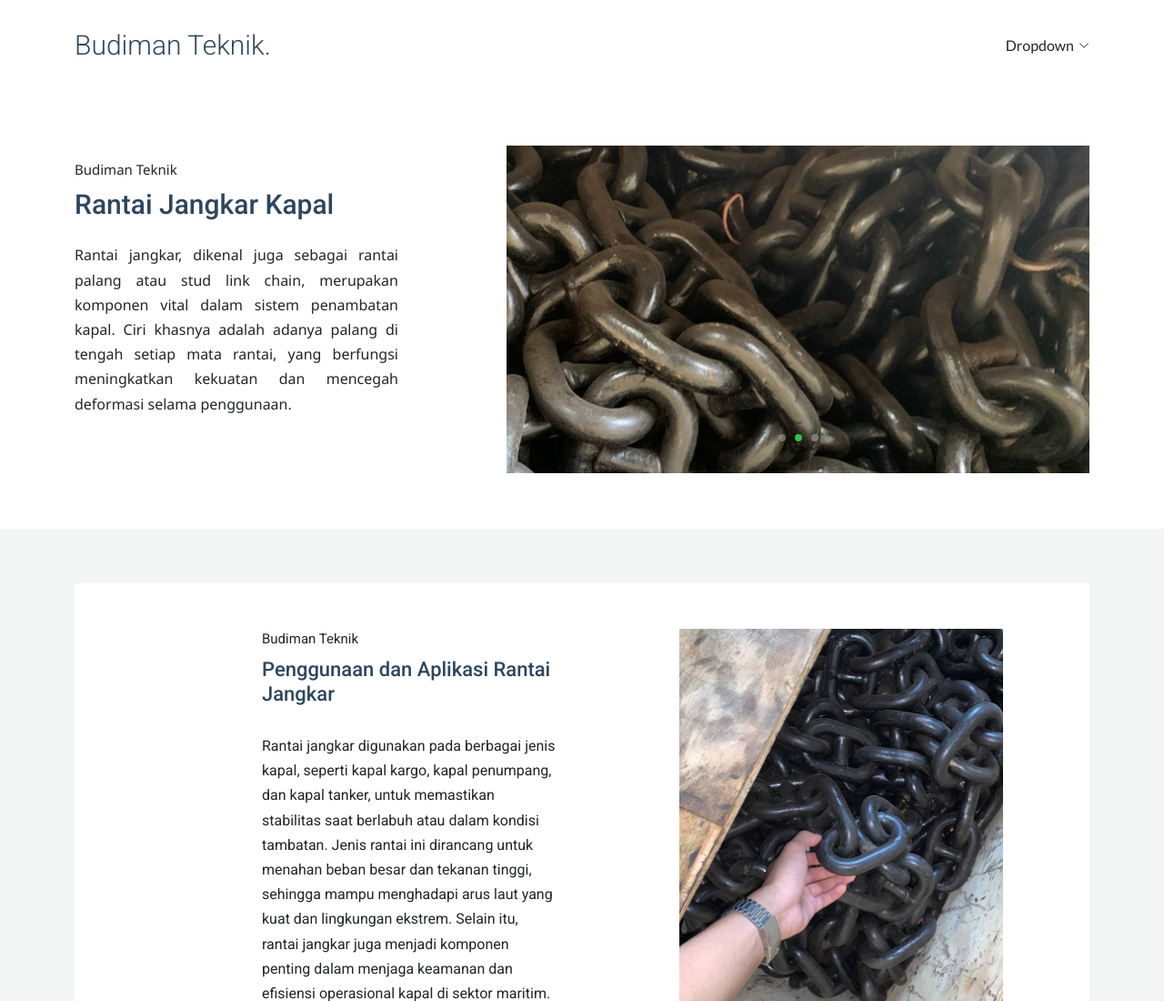
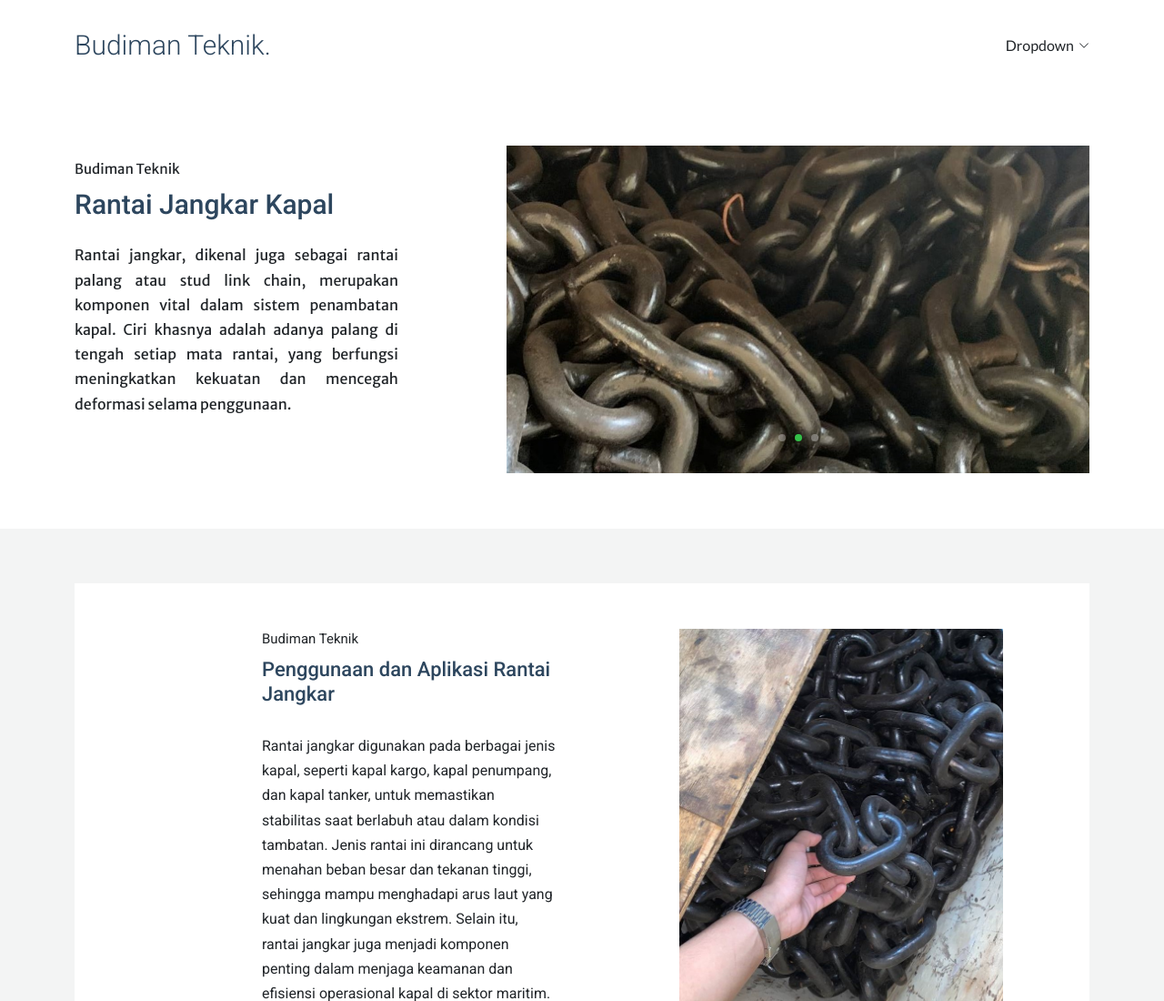
Before and after one commit to nvmaki/budimanteknik, a plain HTML site: page index.html in a window 1280 px wide. Shown: the top 1100 px of the page at 91% size. Drawn offline with Linux system fonts and the light colour scheme; a web font is replaced by a local one.

Commit message:
ganti font keempat

```diff
--- a/assets/css/main.css
+++ b/assets/css/main.css
@@ -740,7 +740,7 @@ section,
 --------------------------------------------------------------*/
 
 .about {
-   font-family: 'Noto Sans', serif !important;
+   font-family: 'Merriweather Sans', serif !important;
 }
 
 
@@ -768,7 +768,7 @@ section,
 .about p {
   line-height: 1.7;
   color: var(--default-color);
-   font-family: 'Noto Sans' serif !important;
+   font-family: 'Merriweather Sans' serif !important;
    text-align: justify;
 }
 
--- a/index.html
+++ b/index.html
@@ -29,7 +29,7 @@
 
 <link rel="preconnect" href="https://fonts.googleapis.com">
 <link rel="preconnect" href="https://fonts.gstatic.com" crossorigin>
-<link href="https://fonts.googleapis.com/css2?family=Noto+Sans:ital,wght@0,100..900;1,100..900&display=swap" rel="stylesheet">
+<link href="https://fonts.googleapis.com/css2?family=Merriweather+Sans:ital,wght@0,300..800;1,300..800&family=Noto+Sans:ital,wght@0,100..900;1,100..900&display=swap" rel="stylesheet">
 
   <!-- Vendor CSS Files -->
   <link href="assets/vendor/bootstrap/css/bootstrap.min.css" rel="stylesheet">
```
